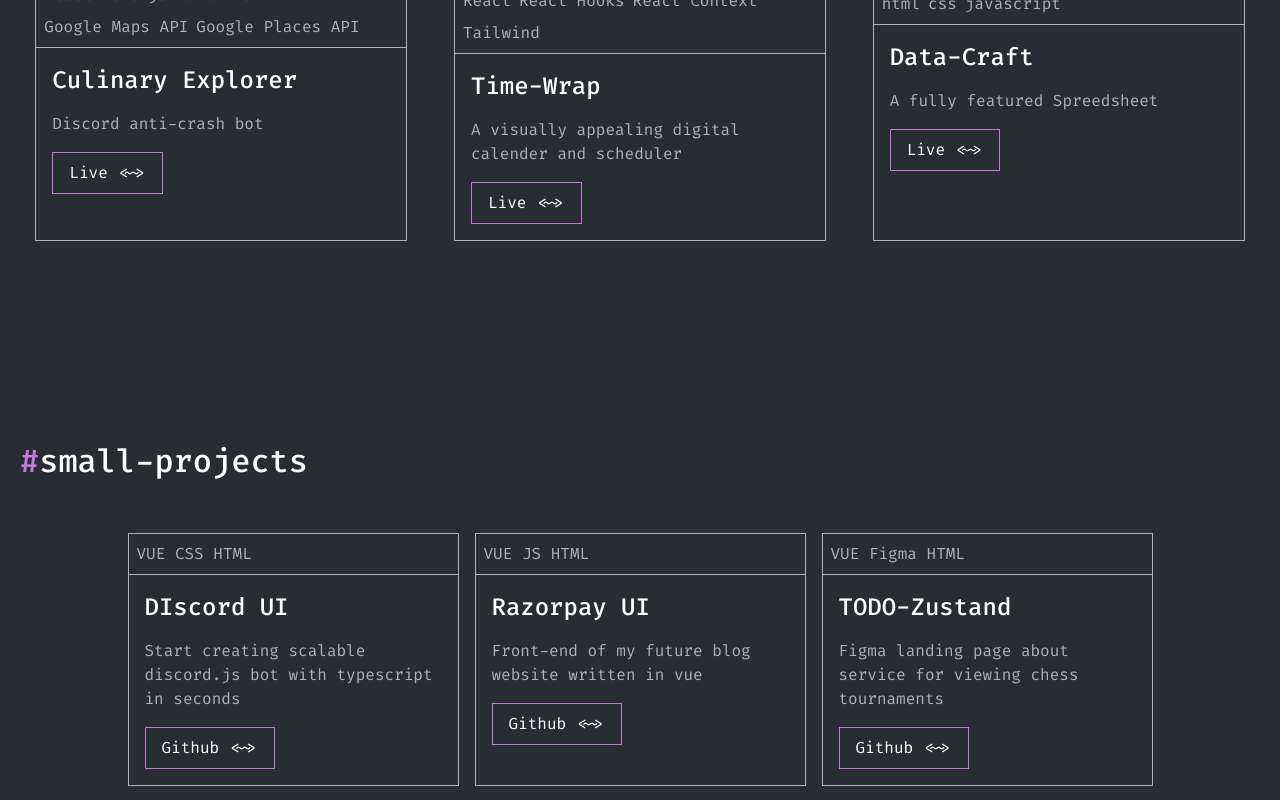
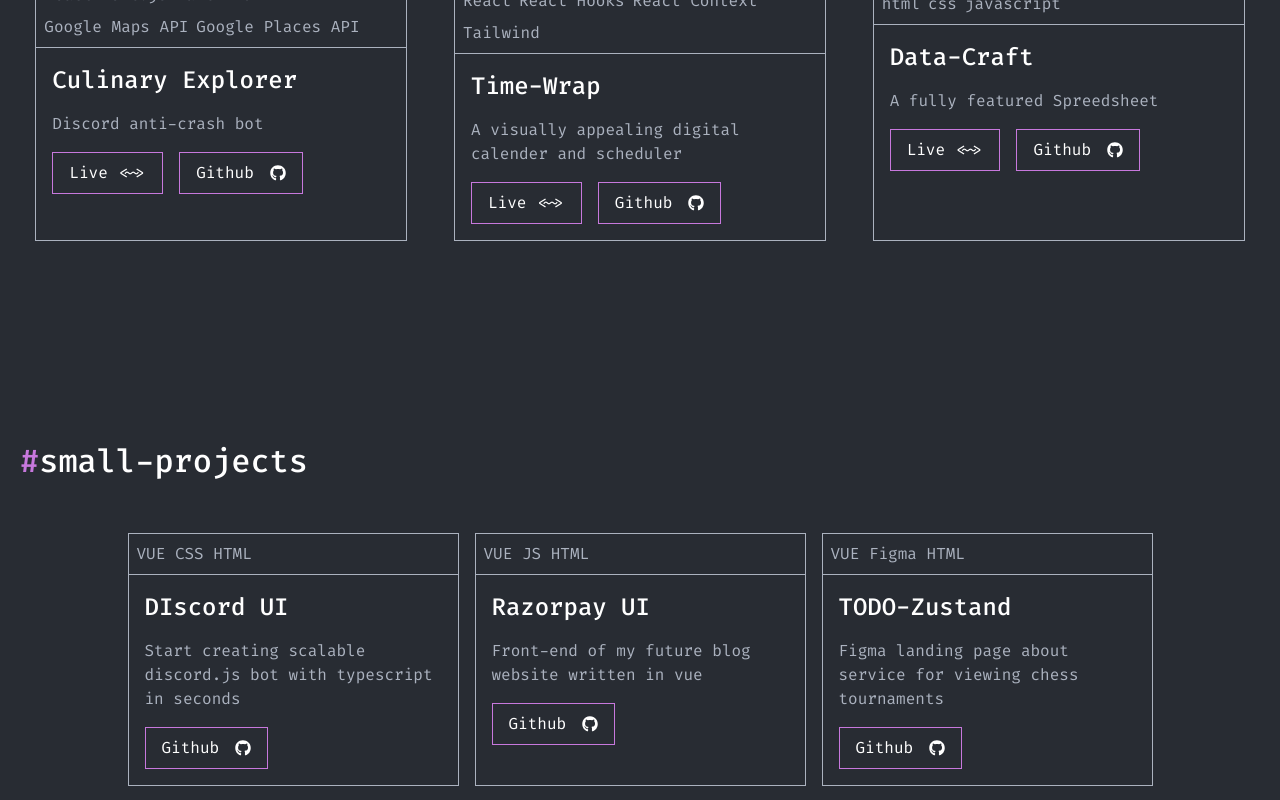
Before and after one commit to Hrithik0112/Hrithik-Devfolio, a Next.js app: page /work in a window 1280 px wide. Shown: the part 1060-1860 px from the top of the page. Built offline with nearby package versions, Linux system fonts and the light colour scheme.

Commit message:
github button added

```diff
--- a/src/components/ProjectCard.tsx
+++ b/src/components/ProjectCard.tsx
@@ -1,5 +1,6 @@
 import Image, { StaticImageData } from "next/image";
 import React from "react";
+import { FaGithub } from "react-icons/fa";
 
 export type ProductProps = {
   img: StaticImageData;
@@ -36,9 +37,13 @@ const ProjectCard = ({ img, langs, title, disc }: ProductProps) => {
           <h2 className="text-[#FFFFFF] text-2xl font-medium">{title}</h2>
           <p className=" py-4 text-[#ABB2BF]">{disc}</p>
           {/* btns */}
-          <div className="">
+          <div className="flex gap-4">
             <button className=" py-2 px-4 text-white border border-[#C778DD] hover:bg-[#C778DD33] duration-150">
               Live {"<"}~{">"}
+            </button>
+            <button className=" py-2 px-4 flex justify-center items-center gap-4 text-white border border-[#C778DD] hover:bg-[#C778DD33] duration-150">
+              <p>Github</p>
+              <FaGithub />
             </button>
           </div>
         </div>
--- a/src/components/SmallProjects.tsx
+++ b/src/components/SmallProjects.tsx
@@ -1,4 +1,5 @@
 import React from "react";
+import { FaGithub } from "react-icons/fa";
 
 type Props = {};
 
@@ -86,10 +87,9 @@ const SmallProjects = (props: Props) => {
                     <h2 className=" text-white font-medium text-2xl">{title}</h2>
                     <p className=" text-[#ABB2BF] py-4">{body}</p>
                     {/* we are only coders so maybe no one have figma projects */}
-                    <button className=" border border-[#C778DD] px-4 py-2 text-white duration-150 hover:bg-[#C778DD33]">
-                      <a href="www.github.com">
-                        Github {"<"}~{">"}
-                      </a>
+                    <button className=" py-2 px-4 flex justify-center items-center gap-4 text-white border border-[#C778DD] hover:bg-[#C778DD33] duration-150">
+                      <p>Github</p>
+                      <FaGithub />
                     </button>
                   </div>
                 </div>
```
